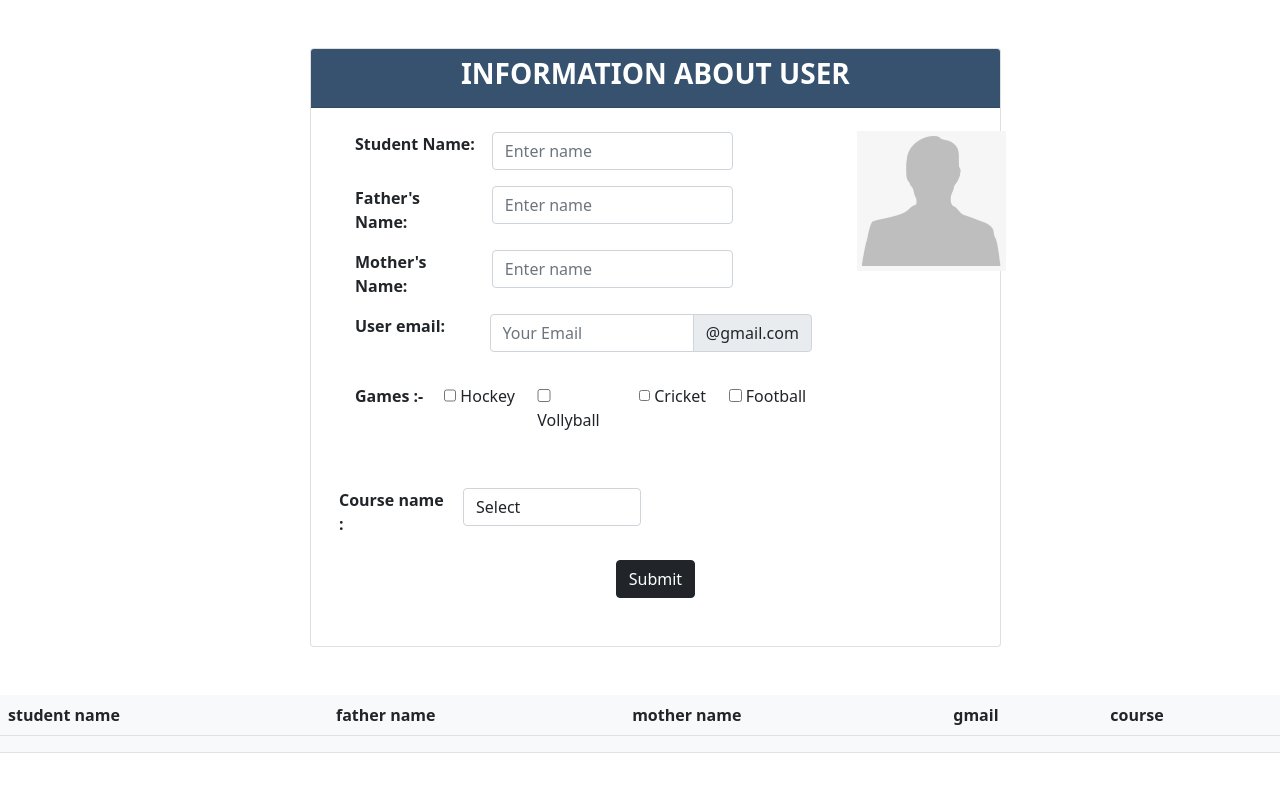
After one commit to sanjana11111/my-php-files, a PHP site: page /precticenew.html in a window 1280 px wide. The commit adds this page. Run offline with PHP 8.4, Linux system fonts and the light colour scheme; lists and menus that the app fills with data are empty.

Commit message:
this is file

```diff
--- /dev/null
+++ b/precticenew.html
@@ -0,0 +1,199 @@
+<!DOCTYPE html>
+<html lang="en">
+
+<head>
+    <meta charset="UTF-8">
+    <meta http-equiv="X-UA-Compatible" content="IE=edge">
+    <meta name="viewport" content="width=device-width, initial-scale=1.0">
+    <title>Using bootstrap in form</title>
+
+    <!-- Bootstrape link   -->
+    <link href="https://cdn.jsdelivr.net/npm/bootstrap@5.0.2/dist/css/bootstrap.min.css" rel="stylesheet"
+        integrity="sha384-EVSTQN3/azprG1Anm3QDgpJLIm9Nao0Yz1ztcQTwFspd3yD65VohhpuuCOmLASjC" crossorigin="anonymous">
+
+    <!-- Bootstrape script -->
+    <script src="https://cdn.jsdelivr.net/npm/bootstrap@5.0.2/dist/js/bootstrap.bundle.min.js"
+        integrity="sha384-MrcW6ZMFYlzcLA8Nl+NtUVF0sA7MsXsP1UyJoMp4YLEuNSfAP+JcXn/tWtIaxVXM"
+        crossorigin="anonymous"></script>
+    <style>
+        img {
+            position: absolute;
+            width: 149px;
+            height: 140px;
+            left: 546px;
+            top: 82px;
+
+        }
+
+        span {
+            text-align: center;
+        }
+    </style>
+
+</head>
+
+<body>
+    <div class="container-fluid">
+        <br><br>
+
+
+        <div class="card" style="width: 55%; margin-left: 298px;">
+            <div class="card-header" style="background-color:#36526e; color:#fff;">
+                <h3 align="center"><B>INFORMATION ABOUT USER</B></h3>
+            </div>
+
+            <div class="card-body">
+
+
+                <img src="blank.png" alt="photo">
+
+                <form action="index1.php" method="GET">
+                    <div class="table-responsive ">
+                        <table class="table table-borderless" style="width:60%; margin-left:20px;">
+                            <div class="row">
+                                <tr>
+                                    <th style="width:10%">
+                                        <lable class="col-from-lable"> <span>Student Name:</span></lable>
+                                    </th>
+                                    <td style="width:29%"> <input type="text" class="form-control capitalize_class" name="sname"
+                                            placeholder="Enter name" required=""
+                                            aria-required="true"></span></td>
+                                </tr>
+                                <tr>
+                                    <th style="width:10%"><span>Father's Name:</span></th>
+                                    <td style="width:29%"><span class="col"><input type="text" name="fname"
+                                                class="form-control capitalize_class" required=""
+                                                aria-required="true" placeholder="Enter name"></span>
+                                    </td>
+                                </tr>
+                                <tr>
+                                    <th style="width:10%"><span>Mother's Name:</span></th>
+                                    <td style="width:29%"><span class="col"><input type="text" name="mname"
+                                                class="form-control capitalize_class" required=""
+                                                aria-required="true" placeholder="Enter name"></span>
+                                    </td>
+                                </tr>
+                            </div>
+                        </table>
+
+
+                        <table class="table table-borderless" style="width:72%; margin-left:20px; margin-top:-16px;">
+                            <div class="row">
+                                <tr>
+                                    <th style="width:10%">
+                                        <lable class="col-from-lable"> <span>User email:</span></lable>
+                                    </th>
+                                    <td style="width:29%">
+                                        <div class="input-group mb-3">
+                                            <input type="text" class="form-control" placeholder="Your Email" required=""
+                                            aria-required="true"
+                                                name="email">
+                                            <span class="input-group-text">@gmail.com</span>
+                                        </div>
+                                    </td>
+                                </tr>
+                            </div>
+                        </table>
+                    </div>
+                    <table class="table table-borderless" style="width:72%; margin-left:20px; margin-top:-16px;">
+                        <div class="row">
+                            <tr>
+                                <th>
+                                    <div class="checkbox" class="col-4" name="game" required=""
+                                    aria-required="true"> Games :-
+                                </th>
+                                <td><label><input type="checkbox" name="game" class="col-2"> Hockey</label></td>
+                                <td><label><input type="checkbox" name="game" class="col-2"> Vollyball</label></td>
+                                <td><label><input type="checkbox" name="game" class="col-2"> Cricket</label></td>
+                                <td><label><input type="checkbox" name="game" class="col-2"> Football</label></td>
+
+                        </div>
+                        </tr>
+                    </table>
+            </div><br>
+
+            <table class="table table-borderless" style="width:72%; margin-left:20px;     margin-top:-16px;">
+                <div class="row">
+                    <tr>
+                        <th class="col-3">Course name :</th>
+                        <td class="col-9">
+                            <div class="course" style="width:50%;">
+
+                                <select class="form-control" name="course" required=""
+                                    aria-required="true">
+                                    <option value=""> Select </option>
+                                    <option value="2">B.sc</option>
+                                    <option value="4">B.ed</option>
+                                    <option value="5">BCA</option>
+                                </select>
+                            </div>
+                    </tr>
+                </div>
+            </table>
+
+            <div class="row">
+                <div class="end" align="center">
+                    <button type="submit" class="btn btn-dark">Submit</button>
+                </div>
+
+            </div>
+            <br><br>
+        </div>
+
+
+    </div>
+    </form>
+    </div>
+
+
+    </div>
+    </div>
+    <br><br>
+
+<!-- starting table -->
+
+
+
+
+<table class="table table-responsive table-borderd bg-light" style="width:100%;">
+
+
+<tr>
+
+    <th>student name</th>
+    <th> father name</th>
+
+    <th>mother name</th>
+
+    <th>gmail</th>
+
+    <th>course</th>
+
+
+
+</tr>
+<tr>
+
+    <td></td>
+    <td></td>
+    <td></td>
+    <td></td>
+    <td></td>
+</tr>
+
+
+
+
+
+
+
+</table>
+
+
+
+
+
+
+</body>
+
+</html>
```
Also changed, not shown: index.php (+19 -1 lines), index1.php (added, +12 -0 lines), blank.png (added).
